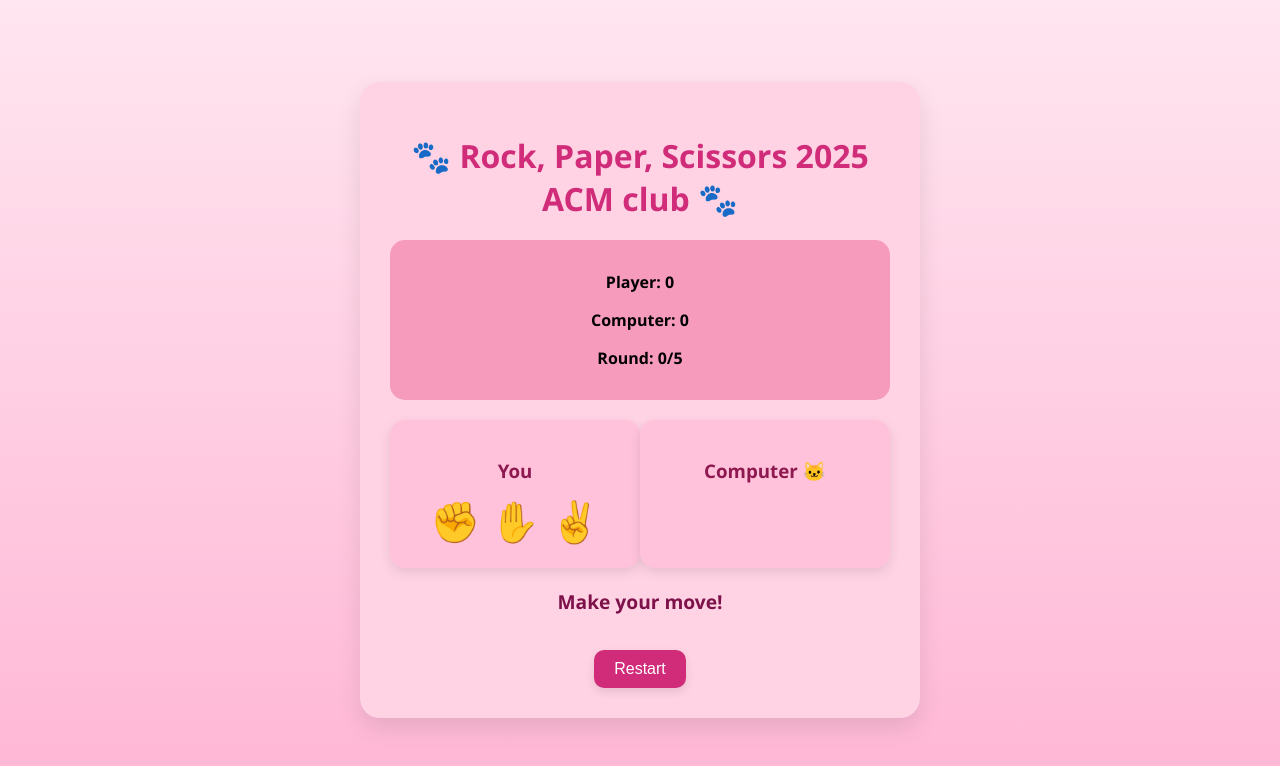
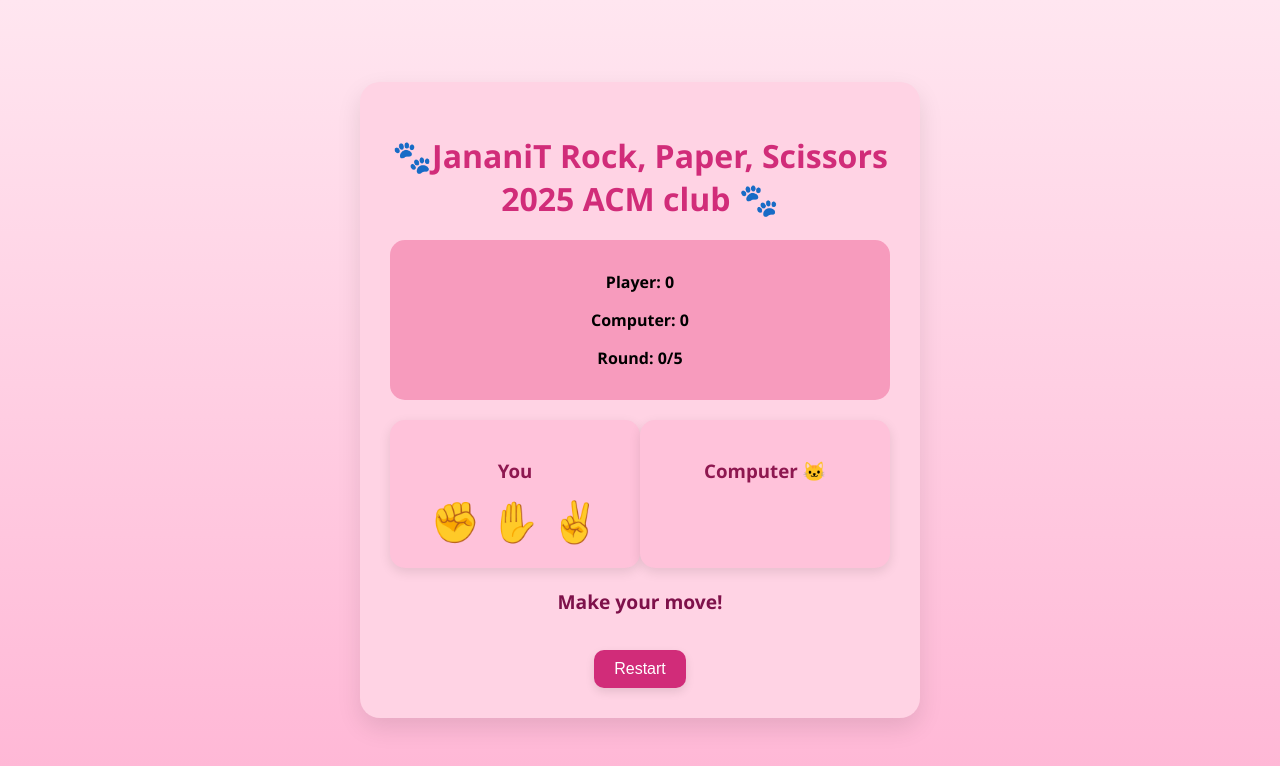
Before and after one commit to JananiTcoder/rpc, a plain HTML site: page index.html in a window 1280 px wide. Drawn offline with Linux system fonts and the light colour scheme.

Commit message:
Initial commit

```diff
--- a/index.html
+++ b/index.html
@@ -8,7 +8,7 @@
 </head>
 <body>
   <div class="game-container">
-    <h1>🐾 Rock, Paper, Scissors 2025 ACM club 🐾</h1>
+    <h1>🐾JananiT Rock, Paper, Scissors 2025 ACM club 🐾</h1>
 
     <div class="score-board">
       <p>Player: <span id="playerScore">0</span></p>
```
